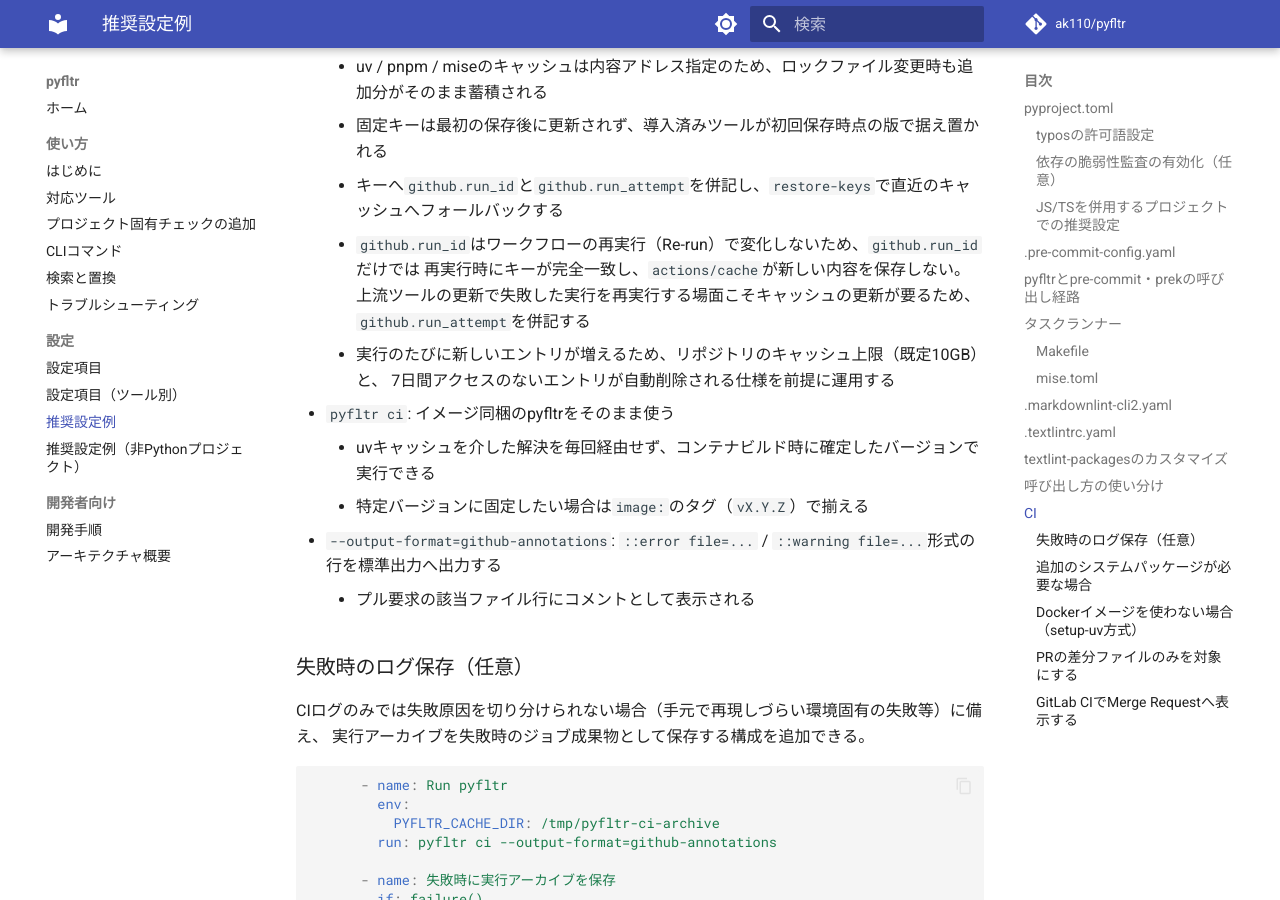
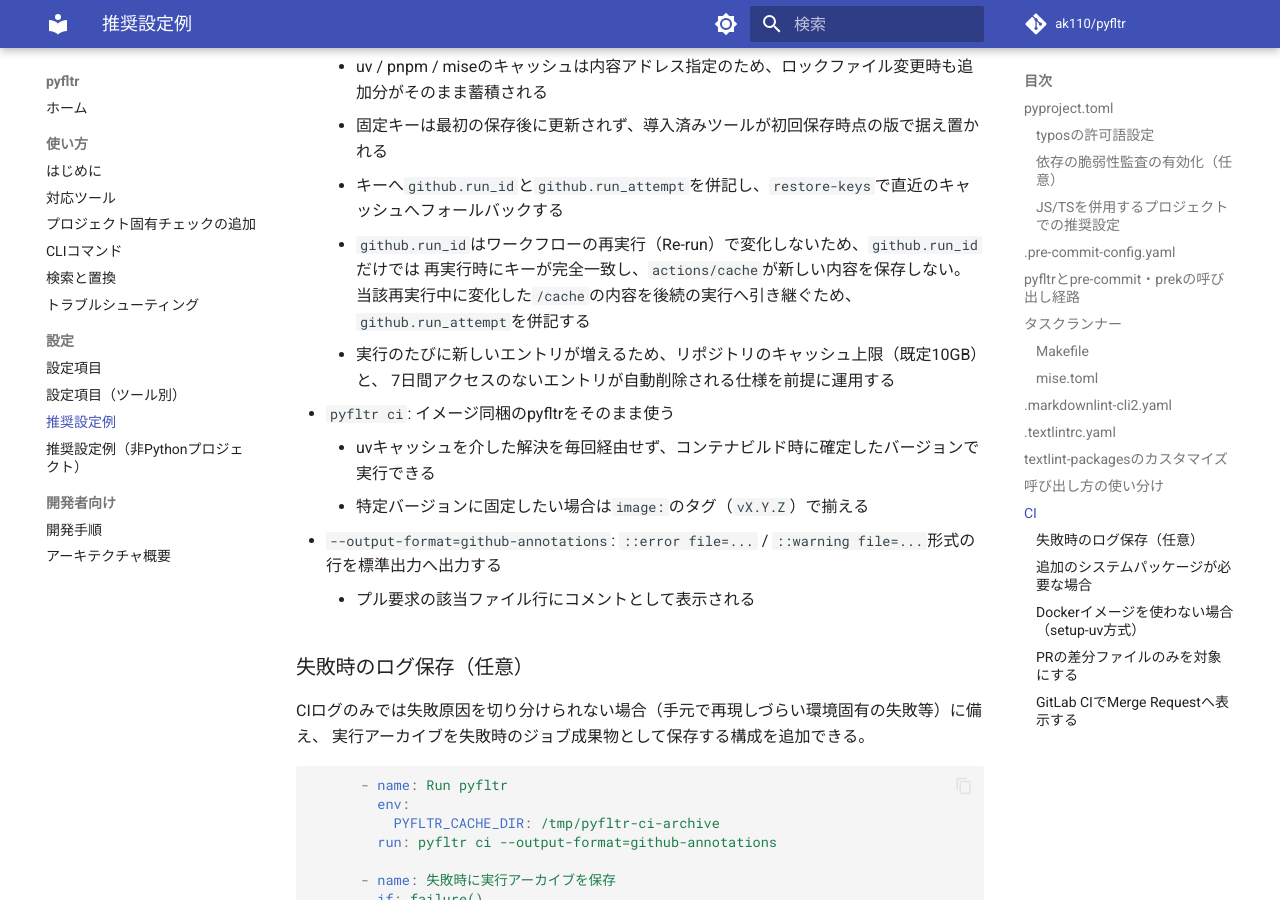
Before and after one commit to ak110/pyfltr, an MkDocs documentation site: the page built from docs/guide/recommended.md, in a window 1280 px wide and 900 px high, scrolled down 12609 px. Built offline with MkDocs 1.6.1 and Material for MkDocs 9.7.7, drawn with Linux system fonts in a browser that asks for light colours; comment, search, counter and statistics services are not loaded.

Commit message:
docs(ci): キャッシュキーへrun_attemptを併記する理由を実際の効果へ改める
再実行ごとにキーを変える効果は、キーの完全一致による保存スキップを避けて当該再実行中に変化した内容を後続へ引き継ぐ点にある。上流ツールの更新を検知する効果は、復元処理が同名パスを旧キャッシュの内容で置換するため、キー構成の変更では成立しない。誤った因果に依拠していた説明を実際の効果へ限定する。

Co-Authored-By: Claude Opus 5 (1M context) <noreply@anthropic.com>
Claude-Session: https://claude.ai/code/session_01T6rVEJRWEMfRX1nJgNHFM3

```diff
--- a/docs/guide/recommended.md
+++ b/docs/guide/recommended.md
@@ -546,7 +546,7 @@ jobs:
     - キーへ`github.run_id`と`github.run_attempt`を併記し、`restore-keys`で直近のキャッシュへフォールバックする
     - `github.run_id`はワークフローの再実行（Re-run）で変化しないため、`github.run_id`だけでは
       再実行時にキーが完全一致し、`actions/cache`が新しい内容を保存しない。
-      上流ツールの更新で失敗した実行を再実行する場面こそキャッシュの更新が要るため、`github.run_attempt`を併記する
+      当該再実行中に変化した`/cache`の内容を後続の実行へ引き継ぐため、`github.run_attempt`を併記する
     - 実行のたびに新しいエントリが増えるため、リポジトリのキャッシュ上限（既定10GB）と、
       7日間アクセスのないエントリが自動削除される仕様を前提に運用する
 - `pyfltr ci`: イメージ同梱のpyfltrをそのまま使う
```
Also changed, not shown: 1 other file.
